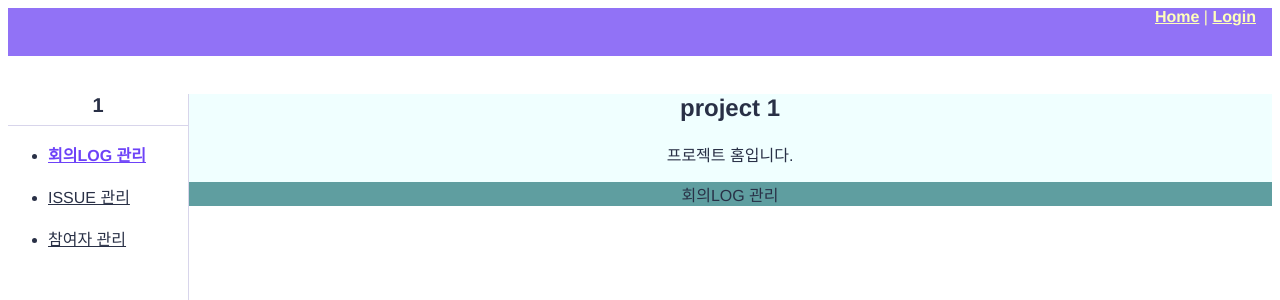
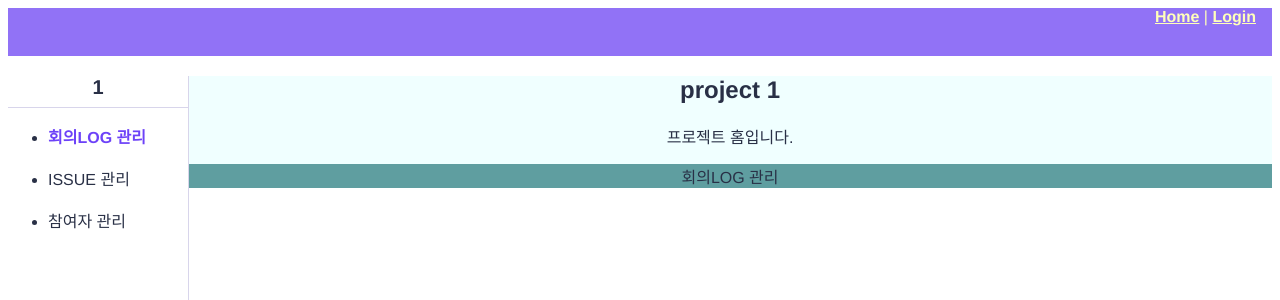
Before and after one commit to Brave-Cookie/FLOG, a Vue app in the folder frontend/: page /1/project/1/home in a window 1280 px wide. Shown: the top 300 px of the page. Built offline with nearby package versions, Linux system fonts and the light colour scheme; the HTML template or start-up script is replaced by a standard one.

Commit message:
[FE] style: css 수정

```diff
--- a/frontend/src/App.vue
+++ b/frontend/src/App.vue
@@ -3,7 +3,6 @@
       <div id="header">
         <component :is="getIsAuth() ? 'HeaderAuth' : 'Header'"></component>
       </div>
-    <br>
   <router-view>
   </router-view>
   </div>
--- a/frontend/src/components/Sidebar.vue
+++ b/frontend/src/components/Sidebar.vue
@@ -59,6 +59,7 @@ export default {
 
 #menu a {
     color: #293046;
+    text-decoration: none;
 }
 
 </style>
```
